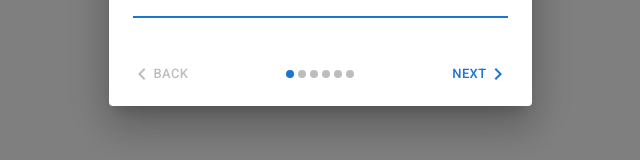
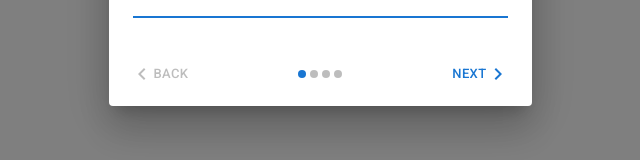
Before and after one commit to 0xD34DC0DE/ProjetIntegreTeam4, a React (Create React App) app in the folder frontend/: page /register in a window 1280 px wide. Shown: the part 421-581 px from the top of the page, without its empty margins (320-960 px from the left). Built offline with nearby package versions, Linux system fonts and the light colour scheme.

Commit message:
Refactoring

```diff
--- a/frontend/src/components/Register.js
+++ b/frontend/src/components/Register.js
@@ -1,4 +1,4 @@
-import { Dialog, DialogContent, DialogContentText, DialogActions, TextField, Typography, MobileStepper, FormControl } from "@mui/material";
+import { Dialog, DialogContent, DialogActions, Typography, MobileStepper } from "@mui/material";
 import { Button } from "@mui/material";
 import { KeyboardArrowRight, KeyboardArrowLeft, Create } from "@mui/icons-material";
 import React, { useState } from "react";
@@ -6,6 +6,7 @@ import FormField from "./FormField";
 
 const Home = () => {
     const [step, setStep] = useState(0)
+
     const [form, setForm] = useState({
         email: "",
         password: "",
@@ -15,7 +16,7 @@ const Home = () => {
         phone_number: ""
     })
 
-    const stepCount = 6
+    const stepCount = 4
 
     const nextStep = () => {
         setStep((lastStep) => lastStep + 1)
@@ -33,39 +34,30 @@ const Home = () => {
     }
 
     const displayFormField = () => {
-        if(step === 0) {
         return (
-                <FormField id="email" dialogContentText="Enter your e-mail" label="E-mail" onChange={handleFormChange} value={form.email} type="email"/>
-            );
-        }else if(step === 1) {
-            return (
+            <React.Fragment>
+                {step === 0 ? <FormField id="email" dialogContentText="Enter your e-mail" label="E-mail" onChange={handleFormChange} value={form.email} type="email"/> : null}
+                {step === 1 ?
                     <React.Fragment>
                         <FormField id="first_name" dialogContentText="Enter your first name and your last name" label="First name" onChange={handleFormChange} value={form.first_name} type="text"/>
                         <FormField id="last_name" dialogContentText="" label="Last name" onChange={handleFormChange} value={form.last_name} type="text"/>
                     </React.Fragment>
-            );
-        }else if(step === 2) {
-            return (
-                <FormField id="phone_number" dialogContentText="Enter your phone number" label="Phone number" onChange={handleFormChange} value={form.phone_number} type="tel"/>
-            );
-        }else if(step === 3) {
-            return (
+                : null }
+                {step === 2 ? <FormField id="phone_number" dialogContentText="Enter your phone number" label="Phone number" onChange={handleFormChange} value={form.phone_number} type="tel"/> : null}
+                {step === 3 ?
                     <React.Fragment>
                         <FormField id="password" dialogContentText="Enter your phone number" label="Password" onChange={handleFormChange} value={form.password} type="password"/>
                         <FormField id="confirm_password" dialogContentText="" label="Confirm password" onChange={handleFormChange} value={form.confirm_password} type="password"/>
                     </React.Fragment>
+                : null}
+            </React.Fragment>
         )
-        }
     }
 
     return (
         <>
             <Dialog open={true}>
-                <Typography
-                    variant="h4"
-                    sx={{ml: 3, mt: 3}}
-                >
-                    Register
+                <Typography variant="h4" sx={{ml: 3, mt: 3}}>Register
                 <Create sx={{ml: 1}}/>
                 </Typography>
                 <DialogContent sx={{minWidth: 375}}>
@@ -74,7 +66,7 @@ const Home = () => {
                 <DialogActions sx={{mt: 0}}>
                     <MobileStepper
                             variant="dots"
-                            steps={6}
+                            steps={stepCount}
                             position="static"
                             activeStep={step}
                             sx={{flexGrow: 1}}
```
Lines whose indentation alone changed are shown as unchanged.
